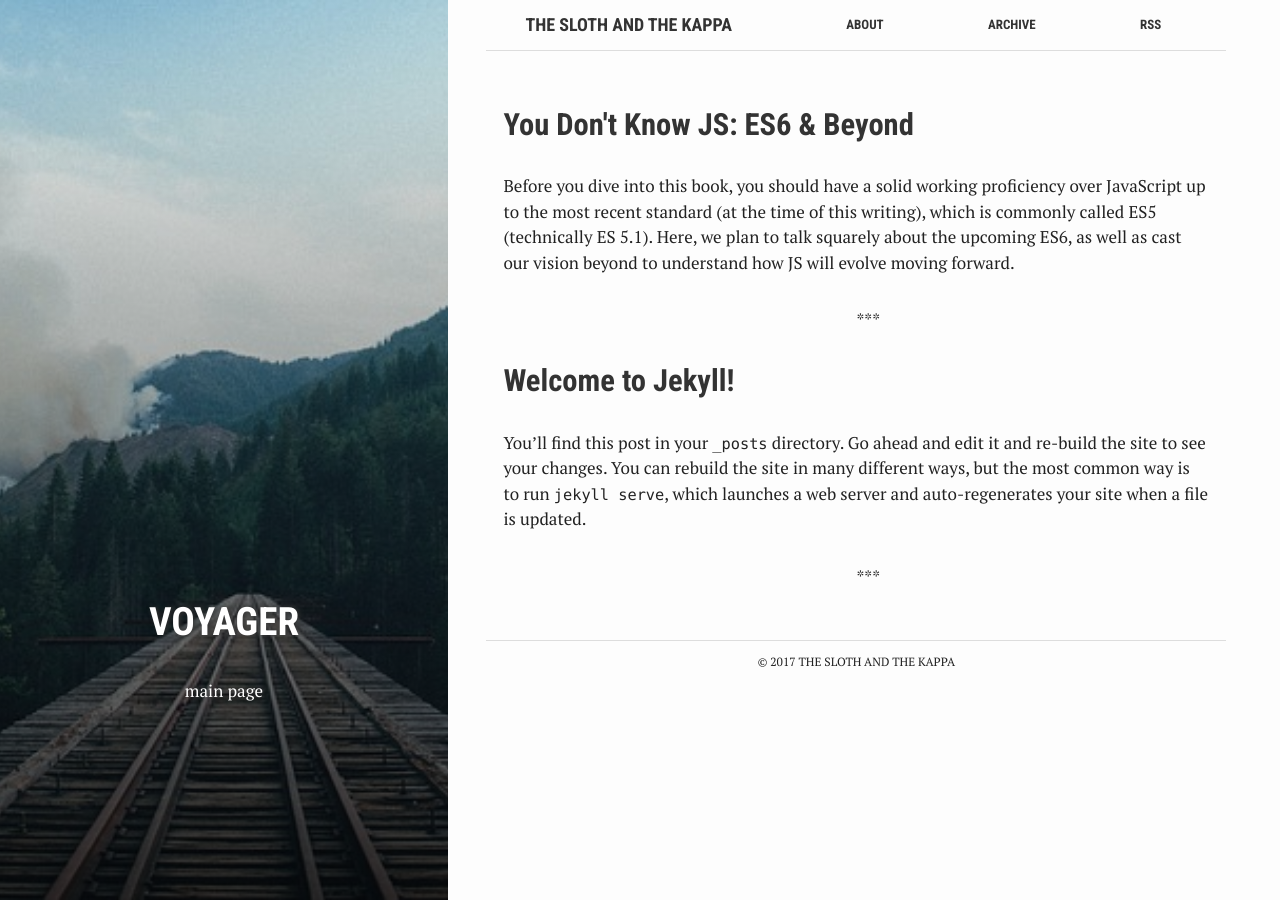
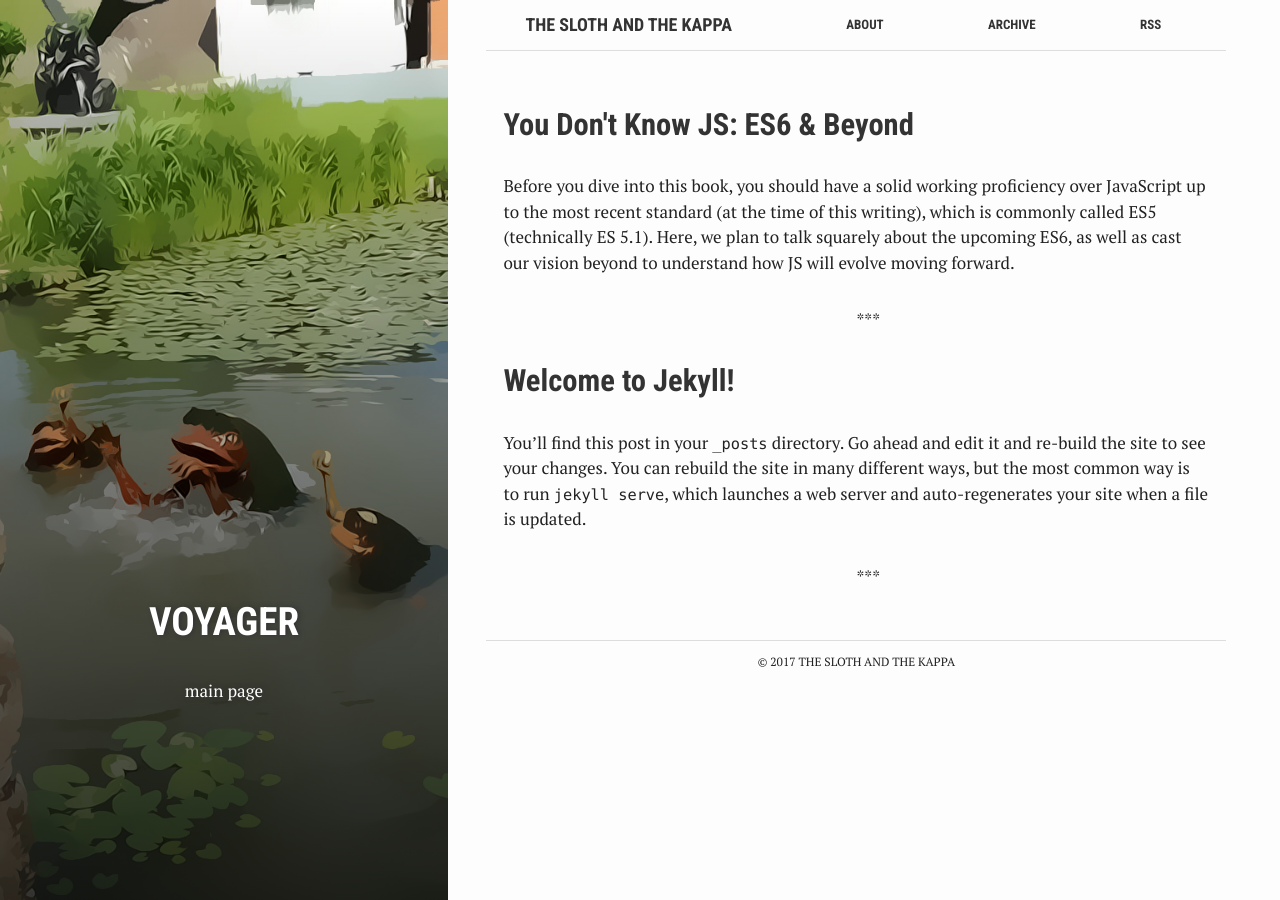
Before and after one commit to pvmathew/fukusaki-blog, a Jekyll site: the page built from index.html, in a window 1280 px wide. Built offline with Jekyll 4.4.1, drawn with Linux system fonts in a browser that asks for light colours.

Commit message:
Changed bg for index

```diff
--- a/index.html
+++ b/index.html
@@ -1,5 +1,5 @@
 ---
-bg: "rails.jpg"
+bg: "kappalake.jpg"
 layout: default
 crawlertitle: "Jekyll blog"
 title: "Voyager"
```
Also changed, not shown: assets/images/kappalake.jpg (added).
